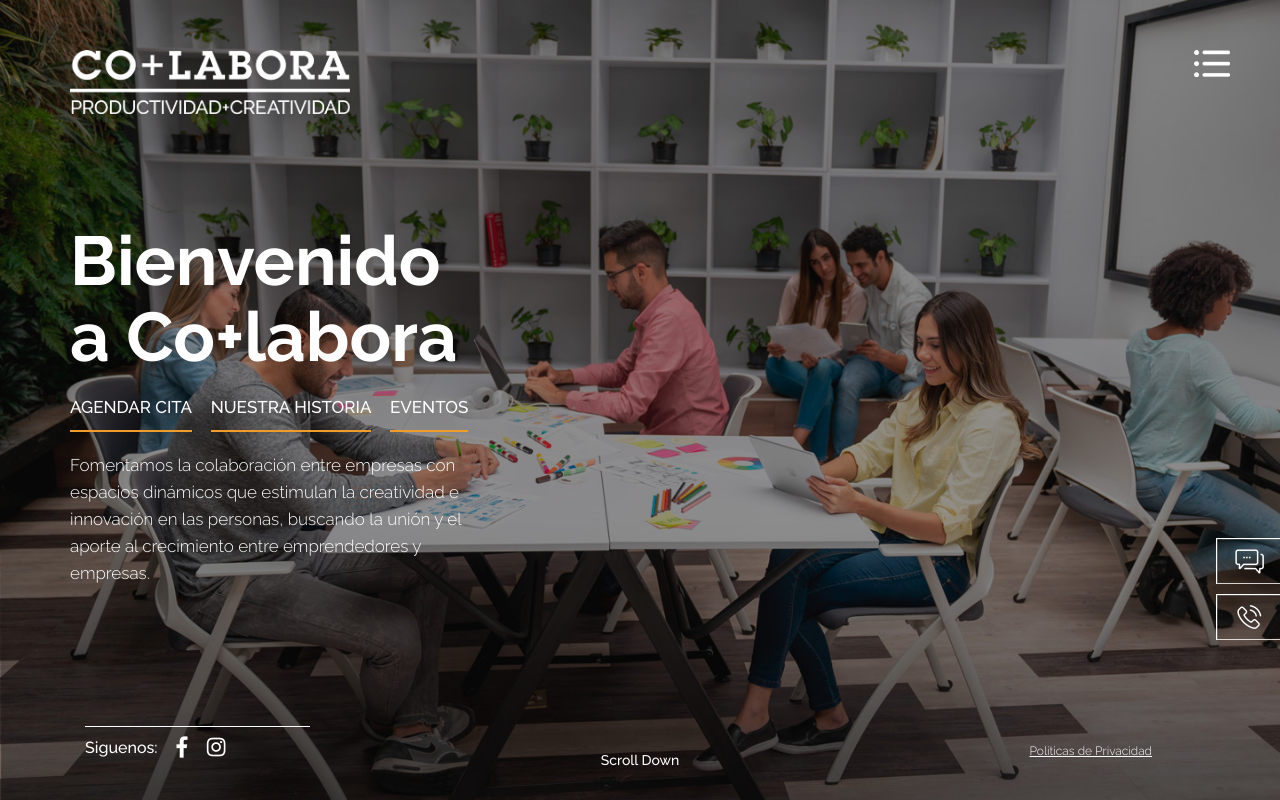
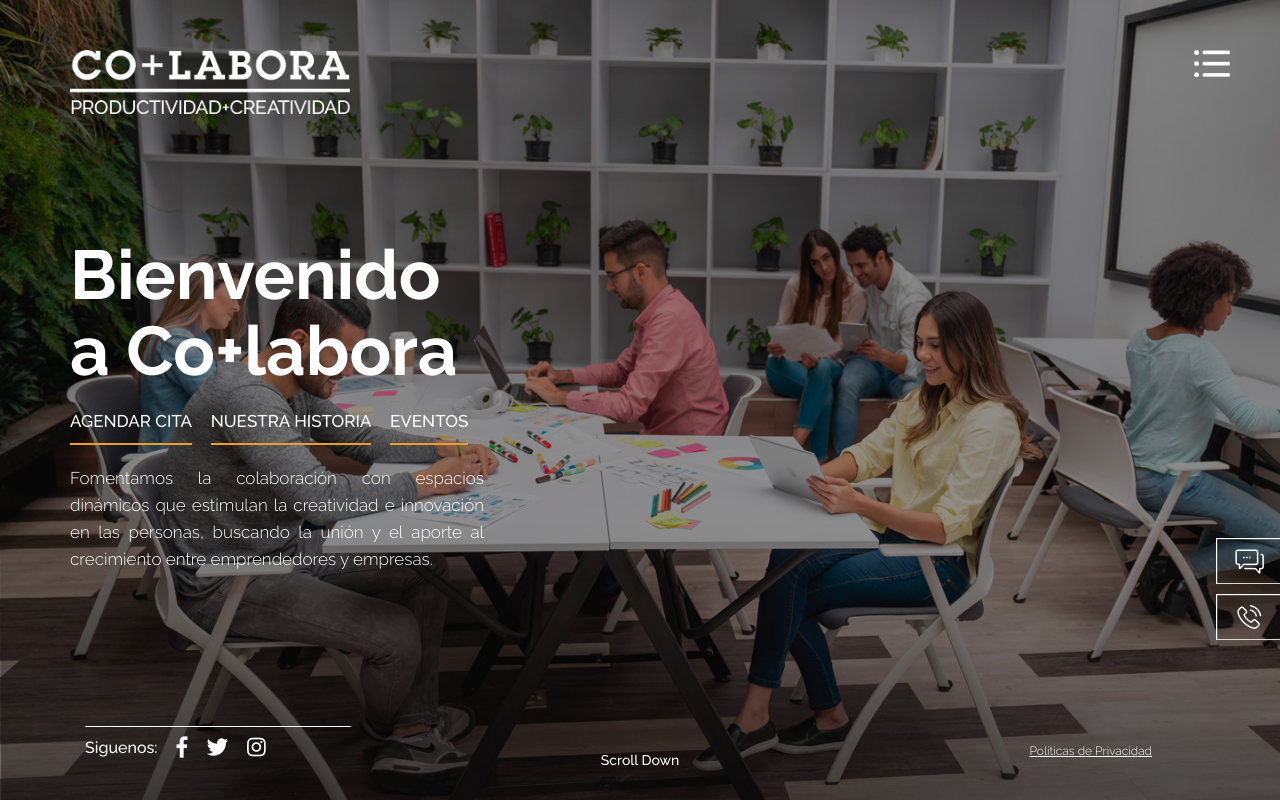
Before and after one commit to SysBytes/colabora, a PHP site: page / in a window 1280 px wide. Run offline with PHP 8.4, Linux system fonts and the light colour scheme; some libraries are stand-ins or nearby versions.

Commit message:
Ajustes Varios

```diff
--- a/css/home.css
+++ b/css/home.css
@@ -73,6 +73,7 @@ h1{
     font-weight: 300;
     color: #ffffff;
     padding-right: 10%;
+    text-align: justify;
 }
 .submenu {
     margin-bottom: 20px;
@@ -103,6 +104,7 @@ h1{
     line-height: 27px;
     font-weight: 300;
     color: #ffffff;
+    text-align: justify;
 }
 
 .section-title {
--- a/home.php
+++ b/home.php
@@ -8,7 +8,7 @@
 				<li class="content-btn" data="eventos">Eventos</li>
 			</ul>
 			<p class="content-text">
-				Fomentamos la colaboración entre empresas con espacios dinámicos que estimulan la creatividad e innovación en las personas, buscando la unión y el aporte al crecimiento entre emprendedores y empresas.
+				Fomentamos la colaboración con espacios dinámicos que estimulan la creatividad e innovación en las personas, buscando la unión y el aporte al crecimiento entre emprendedores y empresas.
 			</p>
 		</div>
 		<div class="col-xs-10 col-sm-6">
--- a/include/footer.php
+++ b/include/footer.php
@@ -1,6 +1,6 @@
 <div class="container-call">
 	<a href="#"><img src="img/ico-chat.png" title="Escríbenos" alt="Escríbenos"></a>
-	<a href="tel:+573223805073"><img src="img/ico-call.png" title="Llamanos" alt="Llamanos"></a>
+	<a href="tel:+5713000102"><img src="img/ico-call.png" title="Llamanos" alt="Llamanos"></a>
 </div>
 <footer class="container-fluid">
 	<div class="container">
@@ -11,7 +11,7 @@
 						<ul>
 							<li>Siguenos:</li>
 							<li><a href="https://www.facebook.com/Colabora.space/" target="_blank"><i class="fab fa-facebook-f fa-lg"></i></a></li>
-							<!-- <li><i class="fab fa-twitter"></i></li> -->
+							<li><a href="https://twitter.com/colabora_space" target="_blank"><i class="fab fa-twitter fa-lg"></i></a></li>
 							<li><a href="https://www.instagram.com/colabora_space/" target="_blank"><i class="fab fa-instagram fa-lg"></i></a></li>
 						</ul>
 					</div>
--- a/include/nav.php
+++ b/include/nav.php
@@ -5,20 +5,20 @@
 	<div class="row">
 		<div class="col-xs-12 col-sm-4 col-sm-offset-8">
 			<ul class="main-menu">
-				<li class="item-menu" link-page="colaborar" data="quienes"><span class="line-4">_</span>&nbsp;¿Quienes Somos?</li>
 				<li class="item-menu" link-page="home" data="historia"><span class="line-1">_</span>&nbsp;Nuestra Historia</li>
 				<li class="item-menu" link-page="home" data="eventos"><span class="line-1">_</span>&nbsp;Eventos</li>
 				<li class="item-menu" link-page="space" data="espacios"><span class="line-2">_</span>&nbsp;Espacios</li>
 				<li class="item-menu" link-page="space" data="planes"><span class="line-2">_</span>&nbsp;Planes</li>
 				<li class="item-menu" link-page="creation" data="galeria_fotos"><span class="line-3">_</span>&nbsp;Galería de Fotos</li>
 				<li class="item-menu" link-page="creation" data="galeria_videos"><span class="line-3">_</span>&nbsp;Galería de Videos</li>
-				<li class="item-menu" link-page="colaborar" data="empresas"><span class="line-4">_</span>&nbsp;Empresas en Colabora</li>
+				<li class="item-menu" link-page="colaborar" data="quienes"><span class="line-4">_</span>&nbsp;¿Quienes Somos?</li>
+				<li class="item-menu" link-page="colaborar" data="empresas"><span class="line-4">_</span>&nbsp;Nuestra Comunidad</li>
 				<li class="item-menu" link-page="agendar" data=""><span class="line-5">_</span>&nbsp;Agendar Cita</li>
 			</ul>
 			<div class="rrss-menu">
 				<ul>
 					<li><a href="https://www.facebook.com/Colabora.space/" target="_blank"><i class="fab fa-facebook-f fa-lg"></i></a></li>
-					<!-- <li><i class="fab fa-twitter fa-lg"></i></li> -->
+					<li><a href="https://twitter.com/colabora_space" target="_blank"><i class="fab fa-twitter fa-lg"></i></a></li>
 					<li><a href="https://www.instagram.com/colabora_space/" target="_blank"><i class="fab fa-instagram fa-lg"></i></a></li>
 				</ul>
 			</div>
--- a/js/app.js
+++ b/js/app.js
@@ -72,7 +72,8 @@ $(document).ready(function() {
         lightbox_slider_image_border: false,
         lightbox_slider_image_shadow: false,
         lightbox_show_numbers: false,
-        lightbox_slider_control_zoom: false
+        lightbox_slider_control_zoom: false,
+        lightbox_show_textpanel: false
     });
 
     $("#g-videos").unitegallery({
@@ -85,7 +86,8 @@ $(document).ready(function() {
         lightbox_slider_image_border: false,
         lightbox_slider_image_shadow: false,
         lightbox_show_numbers: false,
-        lightbox_slider_control_zoom: false
+        lightbox_slider_control_zoom: false,
+        tile_as_link:true
     });
 
     $("#g-empresas").unitegallery({
@@ -100,7 +102,7 @@ $(document).ready(function() {
         lightbox_slider_image_shadow: false,
         lightbox_show_numbers: false,
         lightbox_slider_control_zoom: false,
-        tile_as_link:true,
+        tile_as_link:true
     });
 
     $('.date').datepicker({
--- a/page_colabora.php
+++ b/page_colabora.php
@@ -4,12 +4,10 @@
 			<h1>Colaborar es<br>nuestro verbo</h1>
 			<ul class="submenu">
 				<li class="content-btn" data="quienes">¿Quienes somos?</li>
-				<li class="content-btn" data="empresas">Empresas en Colabora</li>
+				<li class="content-btn" data="empresas">Nuestra Comunidad</li>
 			</ul>
 			<p class="content-text">
-				En colabora fortalecemos las comunicaciones
-				entre empresas y así mismo el emprendimiento
-				mutuo.
+				Unirse pero no para estar juntos sino para hacer cosas juntos.
 			</p>
 		</div>
 		<div class="col-xs-12 col-sm-7">
@@ -42,6 +40,9 @@
 						<a href="http://www.factura1.com.co/" target="_blank">
 							<img alt="Factura 1" src="img/empresas/factura1.png" data-image="img/empresas/factura1.png" data-description="Factura 1">
 						</a>
+						<a href="https://www.relixwater.com/" target="_blank">
+							<img alt="Relixwater" src="img/empresas/relix.png" data-image="img/empresas/relix.png" data-description="Relixwater">
+						</a>
 						<a href="https://www.wikot.com" target="_blank">
 							<img alt="Wikot" src="img/empresas/wikot.png" data-image="img/empresas/wikot.png" data-description="Wikot">
 						</a>
--- a/page_create.php
+++ b/page_create.php
@@ -7,9 +7,7 @@
 				<li class="content-btn" data="galeria_videos">Galeria de Videos</li>
 			</ul>
 			<p class="content-text">
-				La comunicación y cooperación facilitan
-				las creación de ideas y el crecimiento
-				de las empresas
+				¿De qué sirven las ideas si no se pueden compartir?
 			</p>
 		</div>
 		<div class="col-xs-12 col-sm-7">
@@ -31,7 +29,26 @@
 				<div class="content" id="galeria_videos">
 					<h3 class="section-title">Videos</h3>
 					<div id="g-videos" style="display:none;">
-						<img alt="John Wick"
+						<a href="https://www.youtube.com/channel/UCA95l4Ua7ld6O0QyGaryOYw" target="_blank">
+							<img alt="Colabora Youtube Channel" src="img/galeria/video-1.jpg" data-image="img/galeria/video-1.jpg">
+						</a>
+						<a href="https://www.youtube.com/channel/UCA95l4Ua7ld6O0QyGaryOYw" target="_blank">
+							<img alt="Colabora Youtube Channel" src="img/galeria/video-2.jpg" data-image="img/galeria/video-2.jpg">
+						</a>
+						<a href="https://www.youtube.com/channel/UCA95l4Ua7ld6O0QyGaryOYw" target="_blank">
+							<img alt="Colabora Youtube Channel" src="img/galeria/video-3.jpg" data-image="iimg/galeria/video-3.jpg">
+						</a>
+						<a href="https://www.youtube.com/channel/UCA95l4Ua7ld6O0QyGaryOYw" target="_blank">
+							<img alt="Colabora Youtube Channel" src="img/galeria/video-4.jpg" data-image="img/galeria/video-4.jpg">
+						</a>
+						<a href="https://www.youtube.com/channel/UCA95l4Ua7ld6O0QyGaryOYw" target="_blank">
+							<img alt="Colabora Youtube Channel" src="img/galeria/video-5.jpg" data-image="img/galeria/video-5.jpg">
+						</a>
+						<a href="https://www.youtube.com/channel/UCA95l4Ua7ld6O0QyGaryOYw" target="_blank">
+							<img alt="Colabora Youtube Channel" src="img/galeria/video-6.jpg" data-image="img/galeria/video-6.jpg">
+						</a>
+
+						<!-- <img alt="John Wick"
 						     data-type="youtube"  src="img/galeria/video-1.jpg"
 						     data-image="img/galeria/video-1.jpg"
 						     data-description="Jon Wick Trailer"
@@ -65,7 +82,7 @@
 						     data-type="youtube"  src="img/galeria/video-6.jpg"
 						     data-image="img/galeria/video-6.jpg"
 						     data-description="Dracula Untold Trailer"
-						     data-videoid="_2aWqecTTuE" style="display:none">
+						     data-videoid="_2aWqecTTuE" style="display:none"> -->
 					</div>
 				</div>
 			</div>
--- a/page_here.php
+++ b/page_here.php
@@ -11,10 +11,13 @@
 				<br>
 				<span class="bold">Teléfonos:</span><br>
 				(57) (1) 300 0102<br>
-					(57) (1) 303 4376<br>
 				<br>
 				<span class="bold">Email:</span><br>
 				<a href="mailto:host@colaboraspace.com">host@colaboraspace.com</a>
+				<br>
+				<br>
+				<br>
+				Copyright &copy; Todos los derechos reservados por <span class="bold">Colabora</span>
 			</p>
 		</div>
 	</div>
```
Also changed, not shown: img/empresas/relix.png (added), img/empresas/tostao.png (added), img/empresas/we.png (added), img/tabla-precios.png. Lines whose indentation alone changed are shown as unchanged.
